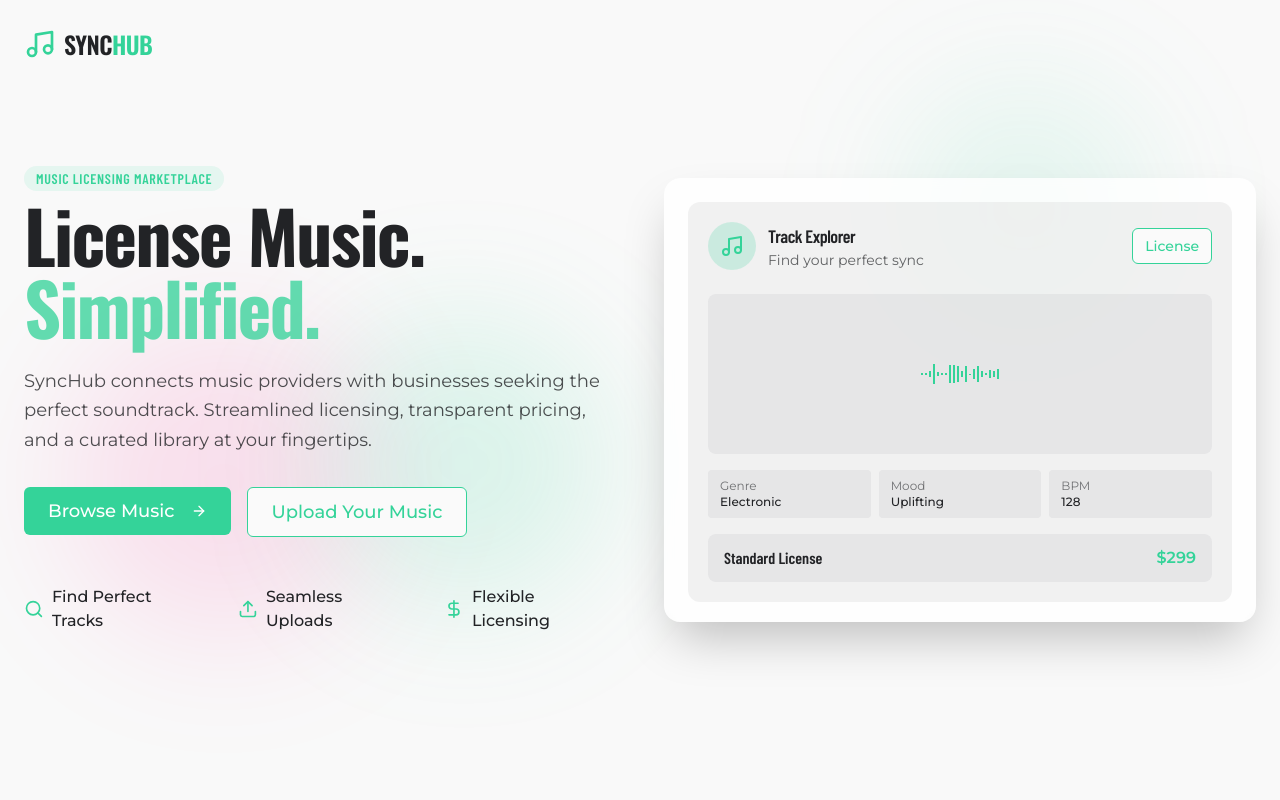
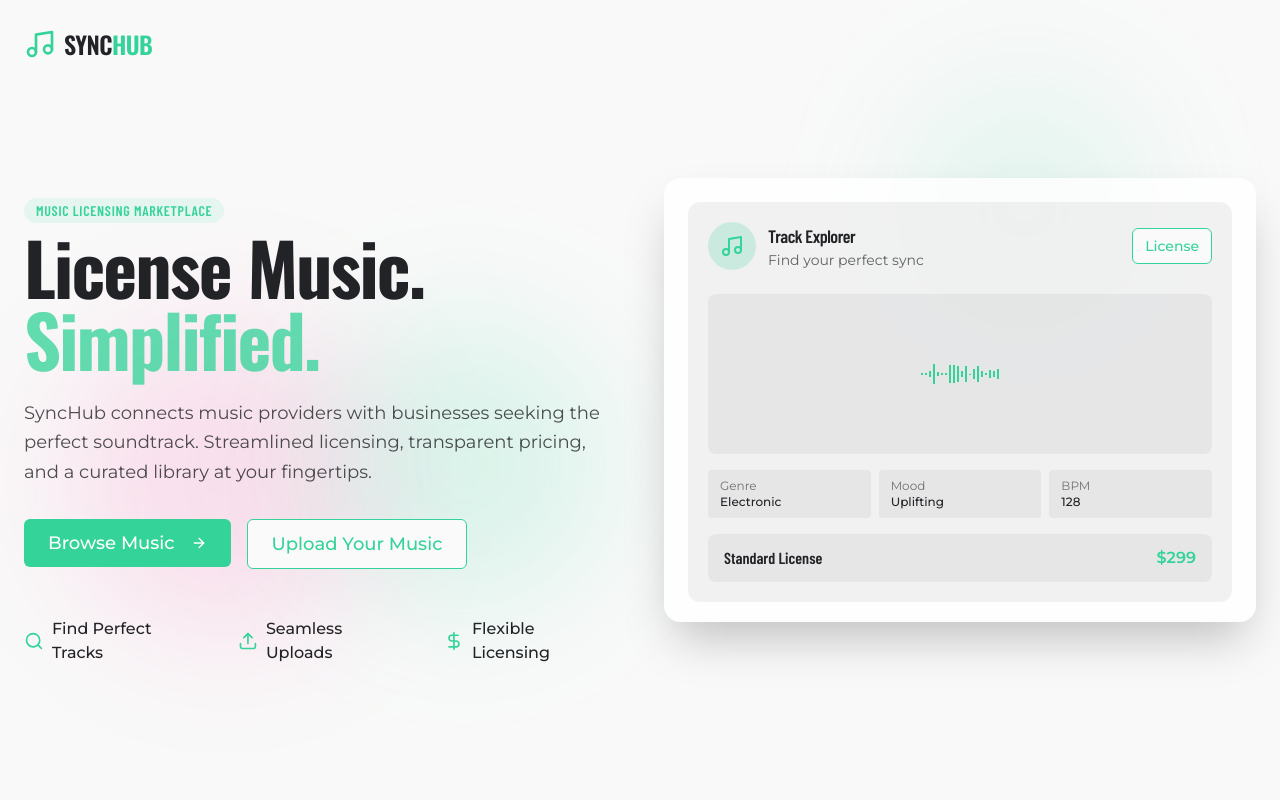
Before and after one commit to AliceKat/sync-audio-marketplace, a React (Vite) app: page / in a window 1280 px wide. Shown: the top 800 px of the page. Built offline with nearby package versions, Linux system fonts and the light colour scheme; a web font is replaced by a local one.

Commit message:
Adjust tagline position
Moves the "music licensing marketplace" tagline slightly lower to improve visual balance with the logo and menu.

```diff
--- a/src/components/HeroSection.tsx
+++ b/src/components/HeroSection.tsx
@@ -1,3 +1,4 @@
+
 import React, { useEffect, useRef } from "react";
 import { Button } from "@/components/ui/button";
 import { ArrowRight, Search, Upload, DollarSign, Music } from "lucide-react";
@@ -37,7 +38,8 @@ const HeroSection = () => {
         <div className="grid grid-cols-1 lg:grid-cols-2 gap-12 items-center">
           <div className="space-y-8 animate-slide-up">
             <div>
-              <div className="inline-block mb-2 animate-fade-in">
+              {/* Increased the margin-top to move the tagline down */}
+              <div className="inline-block mt-24 sm:mt-16 mb-2 animate-fade-in">
                 <span className="bg-synchub-primary/10 text-synchub-primary font-barlow text-sm uppercase font-semibold tracking-wider py-1 px-3 rounded-full">
                   Music Licensing Marketplace
                 </span>
```
